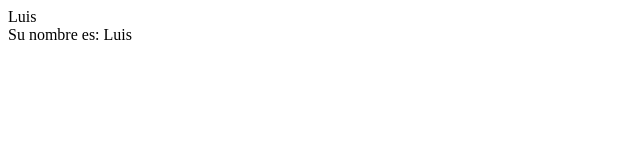
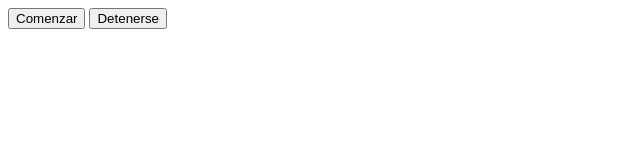
Before and after one commit to Edav13/javaScript, a plain HTML site: page index.html in a window 1280 px wide. Shown: the whole page, without its empty margins (0-640 px from the left). Drawn offline with Linux system fonts and the light colour scheme.

Commit message:
codigoMentor 0019

```diff
--- a/index.html
+++ b/index.html
@@ -7,6 +7,8 @@
     <link rel="stylesheet" href="">
 </head>
 <body>
+<button onclick="comenzar()">Comenzar</button>
+    <button onclick="detenerse()">Detenerse</button>
     <script src="index.js"></script>
 </body>
 </html>
--- a/index.js
+++ b/index.js
@@ -1,8 +1,11 @@
-var nombre = 'Luis';
-function primero() {
-    document.write(nombre + ' <br>');
+var ejecutar;
+
+function comenzar(){
+    ejecutar = setTimeout(function() {
+        document.write('Esta es una prueba<br>');
+    }, 3000);
 }
 
-primero();
-
-document.write('Su nombre es: ' + nombre);
+function detenerse() {
+    clearTimeout(ejecutar);
+}
```
